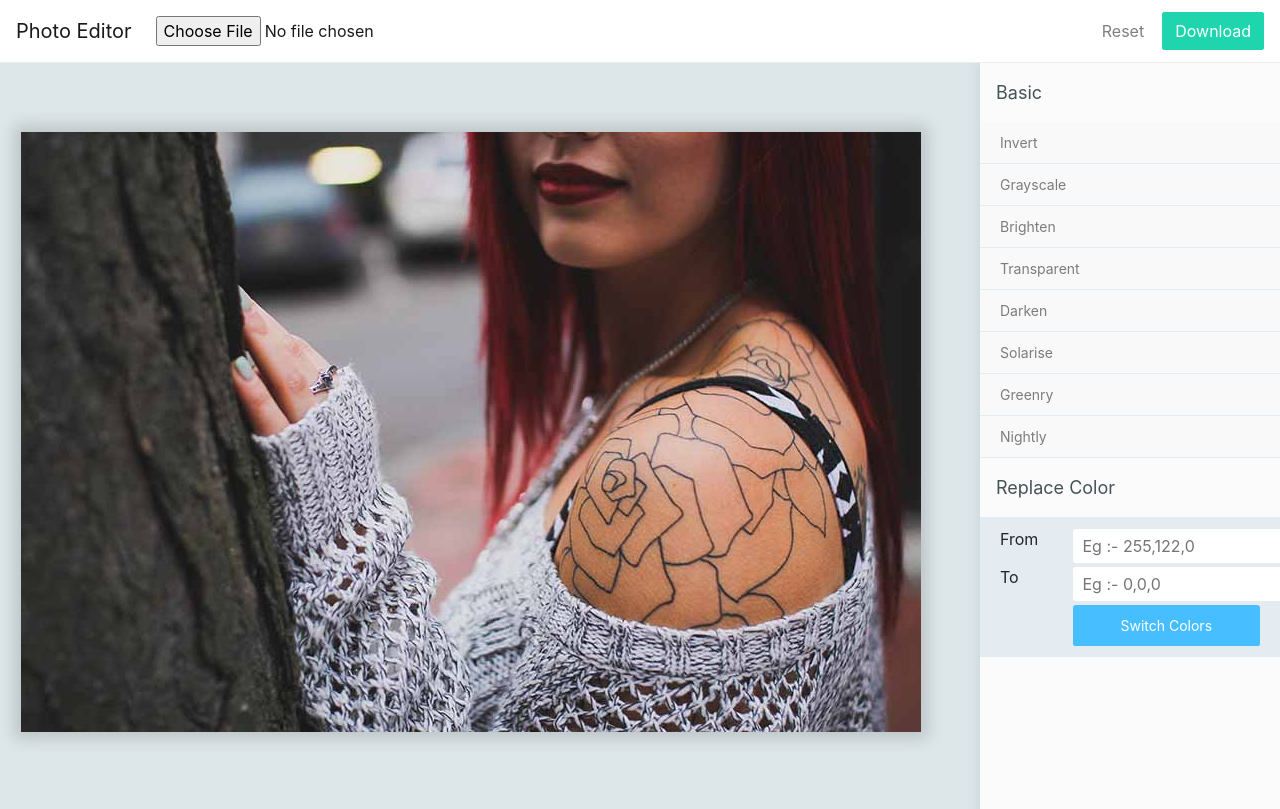
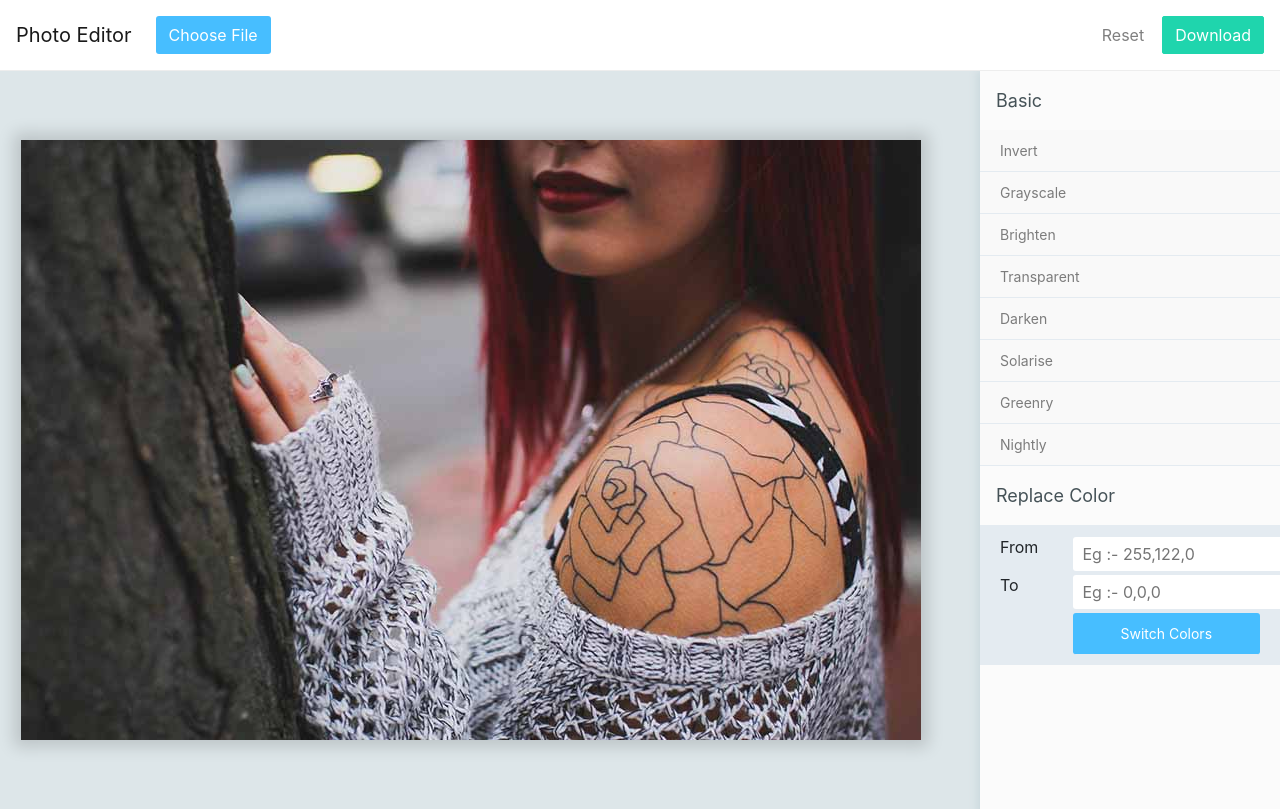
Before and after one commit to itaditya/JsImgEditor, a plain HTML site: page index.html in a window 1280 px wide. Drawn offline with nearby package versions, Linux system fonts and the light colour scheme.

Commit message:
Styled "Choose File" button

```diff
--- a/index.html
+++ b/index.html
@@ -19,7 +19,12 @@
                 <a class="navbar-brand" href="#">Photo Editor</a>
                 <ul class="navbar-nav mr-auto mt-2 mt-lg-0">
                     <li class="nav-item active">
-                        <a class="nav-link" href="#"><input type="file" id="load_file" class="" /></span></a>
+                        <a class="nav-link" href="#">
+                            <label for="load_file" class="btn btn-file-upload">
+                                Choose File
+                            </label>
+                            <input type="file" id="load_file" />
+                        </span></a>
                     </li>
 
                 </ul>
--- a/style.css
+++ b/style.css
@@ -66,9 +66,29 @@ html,body{
   background-color: #e4ebf1;
   padding: 10px 20px;
 }
+
 .customForm input{
   border: none;
   border-radius: 3px;
   margin: 2px 0;
   padding: 5px 10px;
 }
+
+.nav-link input[type="file"] {
+  display: none;
+}
+
+.btn-file-upload {
+  display: inline-block;
+  cursor: pointer;
+  background-color: #47beff;
+  color: #fff;
+  text-align: center;
+  border-radius: 3px;
+  margin-bottom: 0;
+}
+
+.btn-file-upload:hover{
+  background-color: #3CABE7;
+  border: solid 1px #3CABE7;
+}
```
Lines whose indentation alone changed are shown as unchanged.
